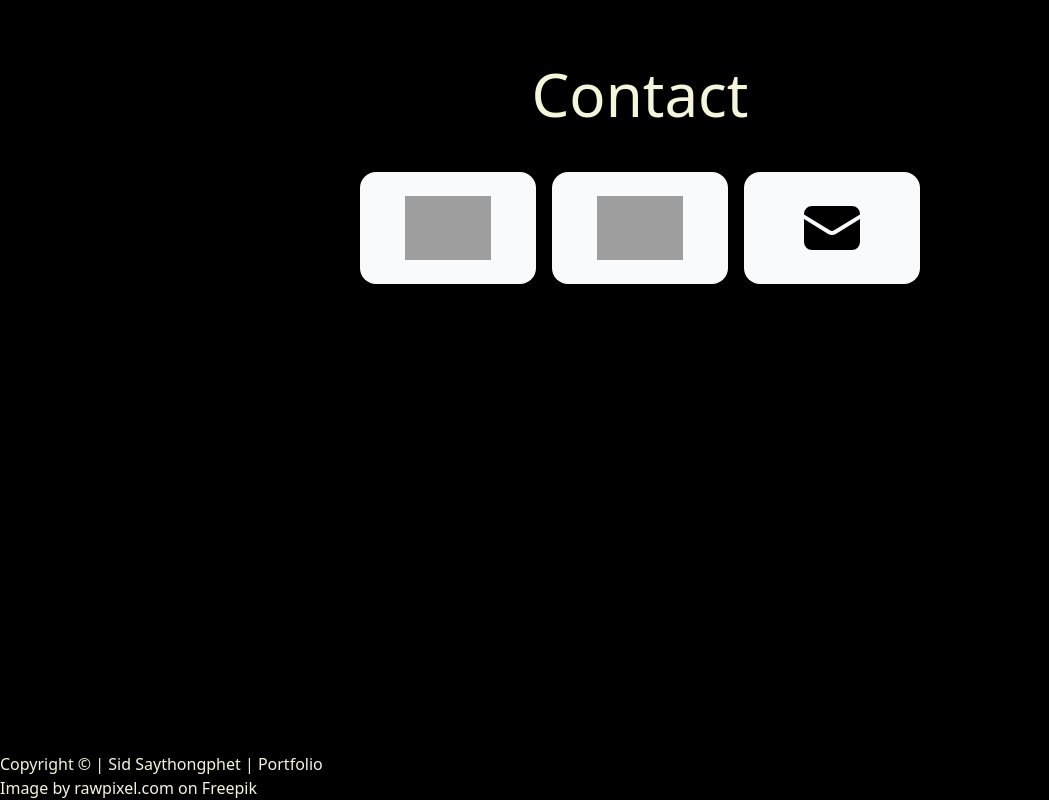
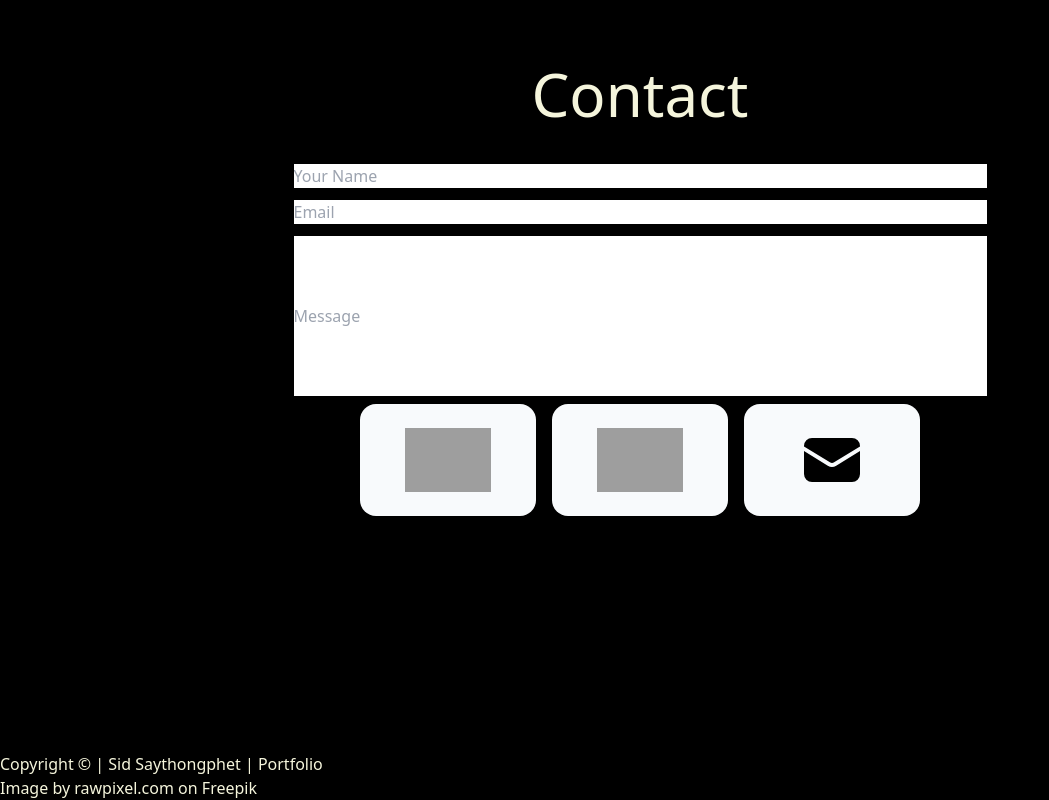
Before and after one commit to SidSaythongphet/ss_portfolio, a React (Vite) app: page / in a window 1280 px wide. Shown: the part 2448-3248 px from the top of the page, without its empty margins (0-1049 px from the left). Built offline with nearby package versions, Linux system fonts and the light colour scheme; grey boxes are pictures that could not be loaded.

Commit message:
add contact form

```diff
--- a/src/component/Contact.jsx
+++ b/src/component/Contact.jsx
@@ -1,11 +1,13 @@
 import React from 'react'
 import { Link } from 'react-router-dom'
+import ContactForm from './ContactForm'
 
 
 const Contact = () => {
   return (
     <div id='contact' class='min-h-screen  pt-28'>
       <h1 class='text-center text-6xl mb-10'>Contact</h1>
+      <ContactForm />
       <div class='flex justify-center'>
         <div class='flex justify-center items-center h-28 w-44 bg-slate-50 m-2 rounded-2xl hover:mt-1'>
           <a href='https://www.linkedin.com/in/sid-saythongphet/' target='_blank' rel="noopener noreferrer">
--- /dev/null
+++ b/src/component/ContactForm.jsx
@@ -0,0 +1,32 @@
+import React, { useState } from 'react'
+
+const ContactForm = () => {
+  const [formData, setFormData] = useState({
+    fullName: '',
+    email: '',
+    message: ''
+  })
+
+  function handleSubmit(e) {
+
+  }
+
+  function handleChange(e) {
+    setFormData({
+      ...formData,
+      [e.target.name]: e.target.value
+    })
+  }
+
+  return (
+    <div class='flex justify-center'>
+      <form onSubmit={ handleSubmit }>
+        <input type='text' name='fullName' placeholder='Your Name' value={ formData.fullName } onChange={ handleChange } class='w-full'/>
+        <input type='email' name='email' placeholder='Email' value={ formData.email } onChange={ handleChange } class='w-full mt-3'/>
+        <input type='text' name='message' placeholder='Message' value={ formData.message } onChange={ handleChange } class='w-full mt-3 h-40'/>
+      </form>
+    </div>
+  )
+}
+
+export default ContactForm
```
